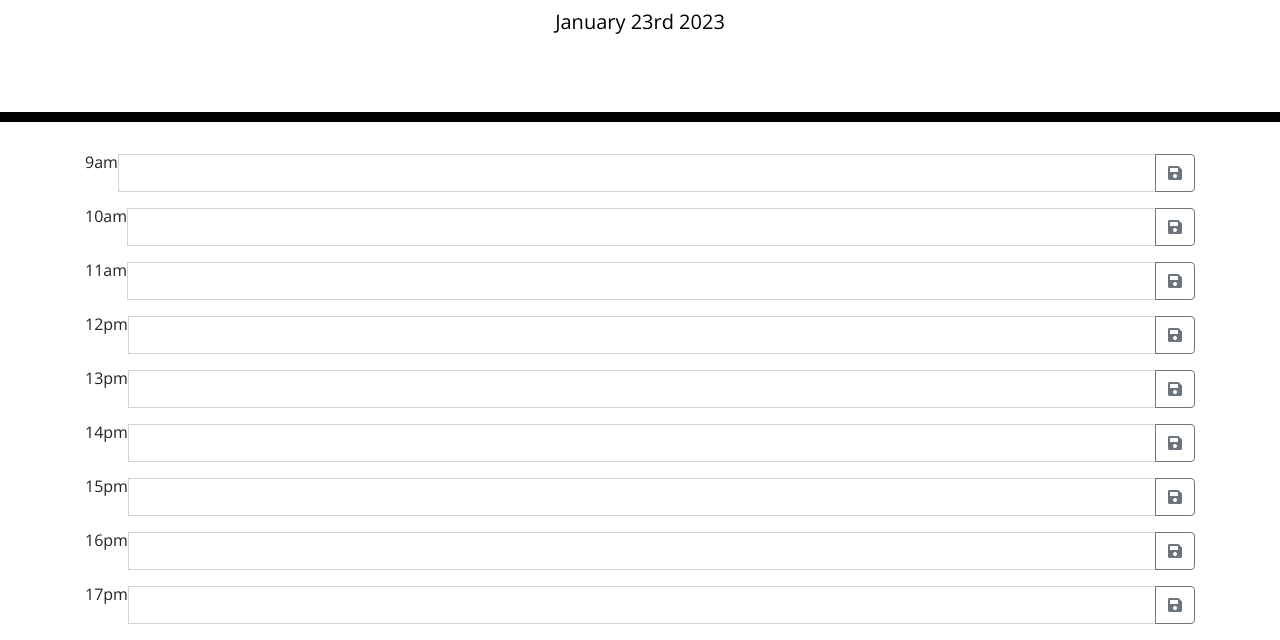
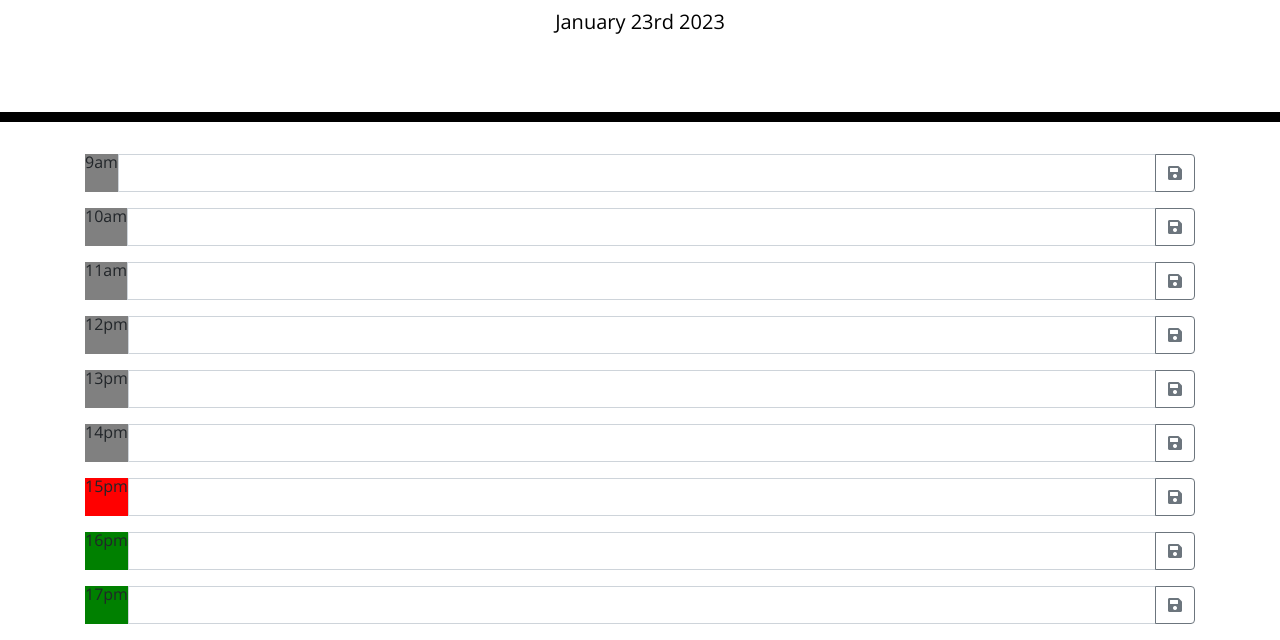
Before and after one commit to Boxie999/planner-app, a plain HTML site: page index.html in a window 1280 px wide. Shown: the part 182-822 px from the top of the page. Drawn offline with nearby package versions, Linux system fonts and the light colour scheme.

Commit message:
color codes added

```diff
--- a/index.html
+++ b/index.html
@@ -31,63 +31,63 @@
     <div class="container">
       <!-- Timeblocks go here -->
       <div class="input-group mb-3">
-        <div class="timeblock" data-hour="9">9am</div>
+        <div class="timeblock" data-hour="09">9am</div>
         <input type="text" class="form-control"  aria-describedby="basic-addon2">
         <div class="input-group-append">
           <button class="btn btn-outline-secondary" type="button"><i class="fas fa-save"></i></button>
         </div>
       </div>
       <div class="input-group mb-3">
-        <div class="timeblock" data-hour="9">10am</div>
+        <div class="timeblock" data-hour="10">10am</div>
         <input type="text" class="form-control"  aria-describedby="basic-addon2">
         <div class="input-group-append">
           <button class="btn btn-outline-secondary" type="button"><i class="fas fa-save"></i></button>
         </div>
       </div>
       <div class="input-group mb-3">
-        <div class="timeblock" data-hour="9">11am</div>
+        <div class="timeblock" data-hour="11">11am</div>
         <input type="text" class="form-control"  aria-describedby="basic-addon2">
         <div class="input-group-append">
           <button class="btn btn-outline-secondary" type="button"><i class="fas fa-save"></i></button>
         </div>
       </div>
       <div class="input-group mb-3">
-        <div class="timeblock" data-hour="9">12pm</div>
+        <div class="timeblock" data-hour="12">12pm</div>
         <input type="text" class="form-control"  aria-describedby="basic-addon2">
         <div class="input-group-append">
           <button class="btn btn-outline-secondary" type="button"><i class="fas fa-save"></i></button>
         </div>
       </div>
       <div class="input-group mb-3">
-        <div class="timeblock" data-hour="9">13pm</div>
+        <div class="timeblock" data-hour="13">13pm</div>
         <input type="text" class="form-control"  aria-describedby="basic-addon2">
         <div class="input-group-append">
           <button class="btn btn-outline-secondary" type="button"><i class="fas fa-save"></i></button>
         </div>
       </div>
       <div class="input-group mb-3">
-        <div class="timeblock" data-hour="9">14pm</div>
+        <div class="timeblock" data-hour="14">14pm</div>
         <input type="text" class="form-control"  aria-describedby="basic-addon2">
         <div class="input-group-append">
           <button class="btn btn-outline-secondary" type="button"><i class="fas fa-save"></i></button>
         </div>
       </div>
       <div class="input-group mb-3">
-        <div class="timeblock" data-hour="9">15pm</div>
+        <div class="timeblock" data-hour="15">15pm</div>
         <input type="text" class="form-control"  aria-describedby="basic-addon2">
         <div class="input-group-append">
           <button class="btn btn-outline-secondary" type="button"><i class="fas fa-save"></i></button>
         </div>
       </div>
       <div class="input-group mb-3">
-        <div class="timeblock" data-hour="9">16pm</div>
+        <div class="timeblock" data-hour="16">16pm</div>
         <input type="text" class="form-control"  aria-describedby="basic-addon2">
         <div class="input-group-append">
           <button class="btn btn-outline-secondary" type="button"><i class="fas fa-save"></i></button>
         </div>
       </div>
       <div class="input-group mb-3">
-        <div class="timeblock" data-hour="9">17pm</div>
+        <div class="timeblock" data-hour="17">17pm</div>
         <input type="text" class="form-control"  aria-describedby="basic-addon2">
         <div class="input-group-append">
           <button class="btn btn-outline-secondary" type="button"><i class="fas fa-save"></i></button>
--- a/js/script.js
+++ b/js/script.js
@@ -5,26 +5,29 @@ timeNow.text(now.toString());
 
 
 
+var timeblocks = $('.timeblock');
+
+timeblocks.each(function() {
+
+    var thisHour = moment().format('k');
+    console.log(thisHour);
+
+    var hour = $(this).attr('data-hour');
+
+    if (hour < thisHour) {
+        $(this).css('background-color', 'grey');
+    }
+    else if (hour === thisHour) {
+        $(this).css('background-color', 'red');
+    }
+    else if (hour > thisHour) {
+        $(this).css('background-color', 'green');
+    }
+});
 
 
 
 
-
-// 2. Colour code each block based on the current time
-//      Create variables to target each time block
-//      In the html add the data-hour which represent which hour each element is
-//      Create variable for moment().format(H) (0 - 23) e.g. thisHour
-//      timeblocks = $('.timeblock')
-//      timeblocks.each(function(this) {
-//          var hour = this.attr('data-hour');
-//          if (hour < thisHour) {
-//              this.css('background-color', pastColour)
-//          } else if (hour == thisHour) {
-//              this.css('background-color', presentColour)
-//          } else {
-//              this.css('background-color', futureColour)
-//          }
-//      })
 // 3. Save input to local storage
 //      create variable (an array) called inputs that will store all of the input data
 //      Add event listener to all save button
```
